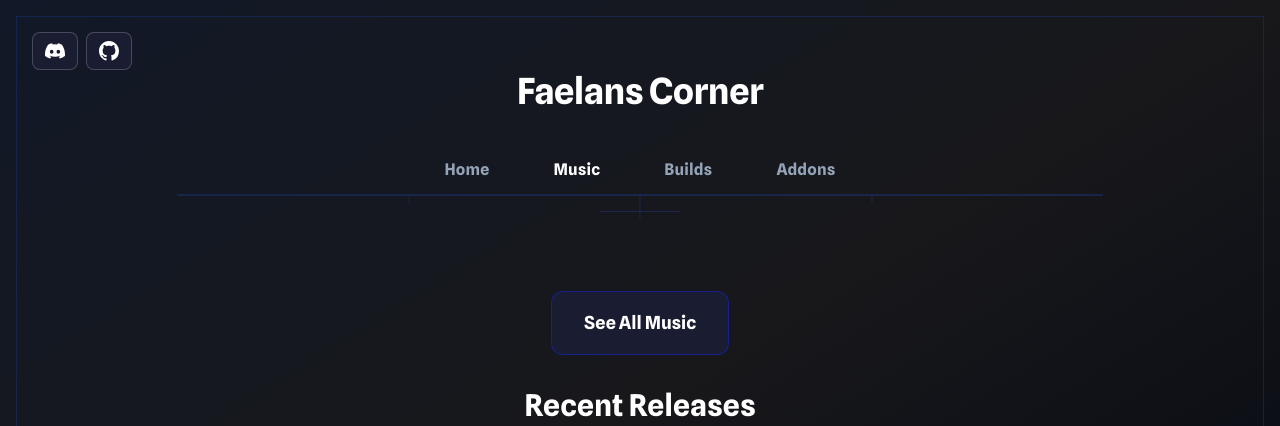
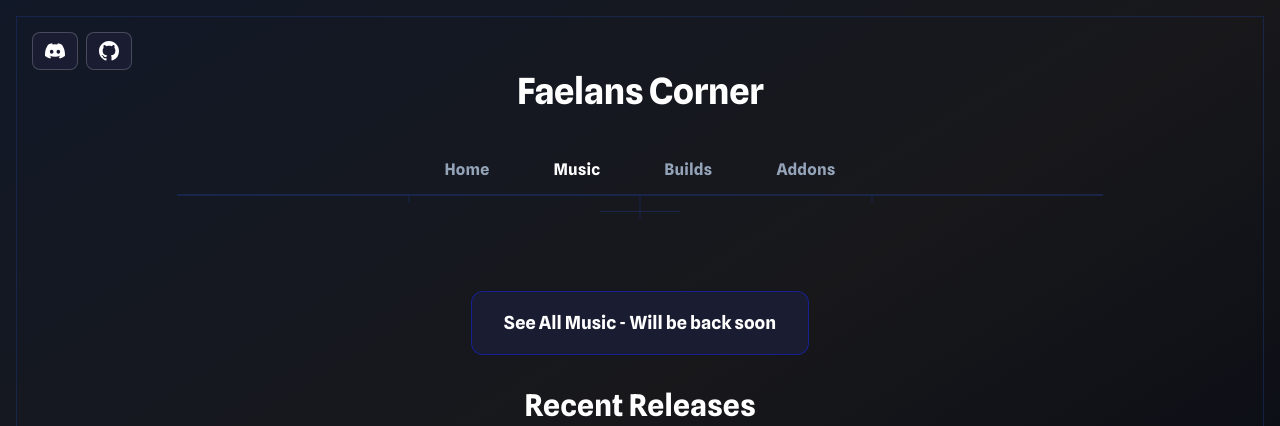
Before and after one commit to Faelan-Anthropawn/Faelan, a plain HTML site: page index.html in a window 1280 px wide. Both pictures are taken after a click on the link "Music". Shown: the top 426 px of the page. Drawn offline with nearby package versions, Linux system fonts and the light colour scheme.

Commit message:
Update index.html

```diff
--- a/index.html
+++ b/index.html
@@ -291,7 +291,7 @@
                         <div class="py-6">
                             <div class="flex justify-center mb-8">
                                 <a class="group relative flex h-16 items-center justify-center overflow-hidden rounded-xl border border-primary/50 bg-surface-dark text-lg font-bold transition-all duration-300 hover:bg-primary/20 text-white button-glow px-8" href="https://www.youtube.com/channel/UC286ebkYfHfUHd1Dnq2nw2w" target="_blank">
-                                    <span class="z-10 transition-transform duration-300 group-hover:scale-105">See All Music</span>
+                                    <span class="z-10 transition-transform duration-300 group-hover:scale-105">See All Music - Will be back soon</span>
                                 </a>
                             </div>
 
```
